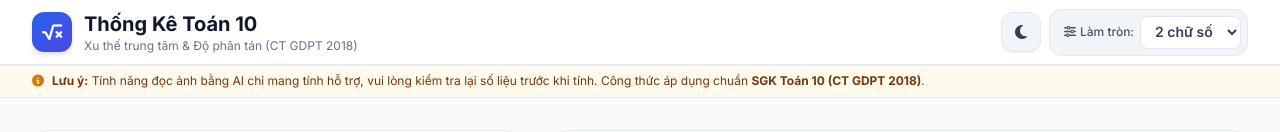
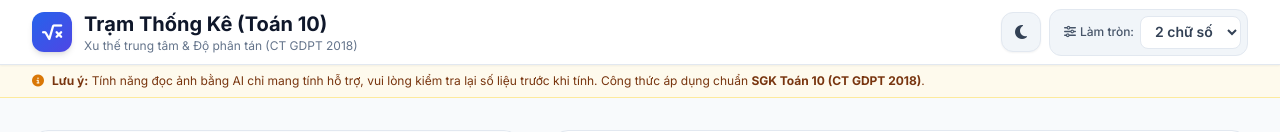
Before and after one commit to nttram2605/thong-ke-toan-10, a plain HTML site: page index.html in a window 1280 px wide. Both pictures are taken after a click on the button "Chép kết quả". Shown: the top 132 px of the page. Drawn offline with nearby package versions, Linux system fonts and the light colour scheme.

Commit message:
Update index.html

```diff
--- a/index.html
+++ b/index.html
@@ -3,7 +3,7 @@
 <head>
     <meta charset="UTF-8">
     <meta name="viewport" content="width=device-width, initial-scale=1.0">
-    <title>Thống Kê Toán 10 - Xu Thế Trung Tâm & Độ Phân Tán (CT GDPT 2018)</title>
+    <title>Trạm Thống Kê (Toán 10) - Xu Thế Trung Tâm & Độ Phân Tán (CT GDPT 2018)</title>
 
     <!-- Tải Tailwind CSS và cấu hình Dark Mode theo class -->
     <script src="https://cdn.tailwindcss.com"></script>
@@ -63,7 +63,7 @@
                     <i class="fa-solid fa-square-root-variable text-lg"></i>
                 </div>
                 <div class="min-w-0">
-                    <h1 class="font-bold text-base sm:text-xl text-slate-900 dark:text-white leading-tight truncate">Thống Kê Toán 10</h1>
+                    <h1 class="font-bold text-base sm:text-xl text-slate-900 dark:text-white leading-tight truncate">Trạm Thống Kê (Toán 10)</h1>
                     <p class="text-[11px] sm:text-xs text-slate-500 dark:text-slate-400 truncate">Xu thế trung tâm & Độ phân tán (CT GDPT 2018)</p>
                 </div>
             </div>
@@ -664,7 +664,7 @@
                             <i class="fa-regular fa-copy"></i> Chép Prompt
                         </button>
                     </div>
-                    <pre id="projectPromptText" class="p-3.5 rounded-xl bg-slate-100 dark:bg-slate-950 border border-slate-200 dark:border-slate-800 font-mono text-xs text-slate-800 dark:text-slate-200 whitespace-pre-wrap leading-relaxed">Tạo ứng dụng web học tập hoàn chỉnh (single-file HTML + Tailwind CSS + Vanilla JS) mang tên "Thống Kê Toán 10 - Xu Thế Trung Tâm & Độ Phân Tán (CT GDPT 2018)" (không biểu đồ).
+                    <pre id="projectPromptText" class="p-3.5 rounded-xl bg-slate-100 dark:bg-slate-950 border border-slate-200 dark:border-slate-800 font-mono text-xs text-slate-800 dark:text-slate-200 whitespace-pre-wrap leading-relaxed">Tạo ứng dụng web học tập hoàn chỉnh (single-file HTML + Tailwind CSS + Vanilla JS) mang tên "Trạm Thống Kê (Toán 10) - Xu Thế Trung Tâm & Độ Phân Tán (CT GDPT 2018)" (không biểu đồ).
 1. Header & Dark Mode: Logo + Tiêu đề + Nút chuyển đổi Theme Sáng/Tối (lưu localStorage) + Bộ chọn Làm tròn (2, 3, 4 chữ số).
 2. Dải lưu ý đầu trang nhắc kiểm tra lại số liệu AI và khẳng định công thức chuẩn SGK Toán 10 (CT GDPT 2018).
 3. Cột trái — Nhập dữ liệu & Quét ảnh thông minh:
@@ -1591,7 +1591,7 @@ Quy tắc:
             const d = s.decimals;
             const outlierStr = s.outliers.length > 0 ? s.outliers.join(', ') : 'Không có';
             const summaryText = [
-                `📊 KẾT QUẢ THỐNG KÊ TOÁN 10 (n = ${s.n})`,
+                `📊 TRẠM THỐNG KÊ (TOÁN 10) — KẾT QUẢ (n = ${s.n})`,
                 `• Xu thế trung tâm: x̄ = ${formatNum(s.mean, d)} | Me = ${formatNum(s.q2, d)} | Q₁ = ${formatNum(s.q1, d)}, Q₂ = ${formatNum(s.q2, d)}, Q₃ = ${formatNum(s.q3, d)} | M₀ = ${s.modeText}`,
                 `• Độ phân tán (SGK): R = ${formatNum(s.range, d)} | ΔQ = ${formatNum(s.iqr, d)} | s² = ${formatNum(s.sgkVar, d)} | s = ${formatNum(s.sgkStd, d)}`,
                 `• Giá trị bất thường: ${outlierStr} (Ngưỡng: [${formatNum(s.lowerFence, d)} ; ${formatNum(s.upperFence, d)}])`
```
